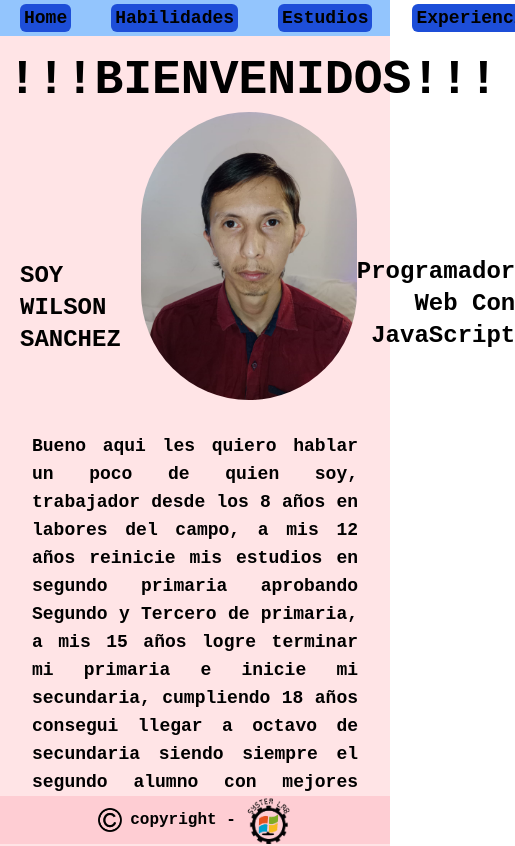
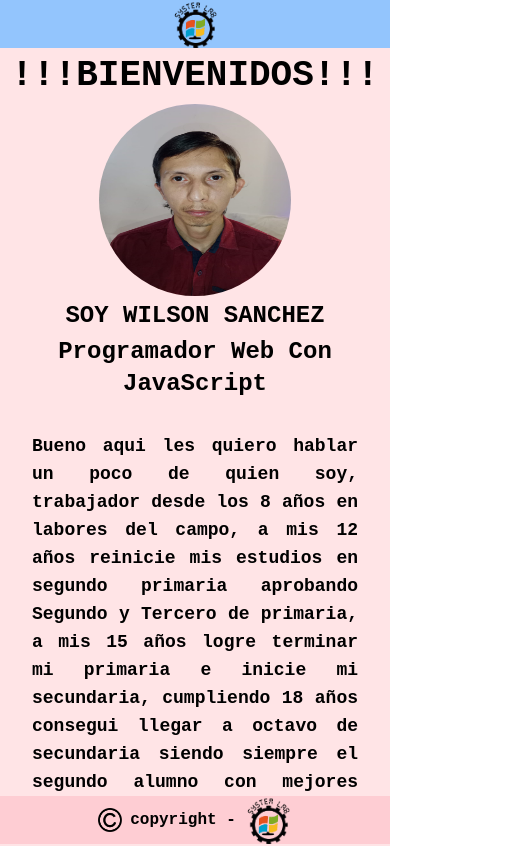
Before and after one commit to WilsonSanFullStack/Portafolio, a React (Vite) app: page / in a window 390 px wide. Shown: the top 846 px of the page, 515 px wide, since content can reach past the window. Built offline with nearby package versions, Linux system fonts and the light colour scheme; a web font is replaced by a local one.

Commit message:
navbar y home responsive

```diff
--- a/src/component/Home.jsx
+++ b/src/component/Home.jsx
@@ -3,19 +3,19 @@ import React from "react";
 const Home = () => {
   return (
     <div className="bg-rose-100 min-h-screen pt-12 pb-12 justify-center items-center text-center">
-      <div className="a text-5xl font-bold p-2">
+      <div className="sm:text-4xl text-5xl font-bold p-2 ">
         <h1>!!!BIENVENIDOS!!!</h1>
       </div>
-      <div className="flex">
-        <h2 className="text-2xl p-5 font-bold text-left mt-32 mx-auto">
-          SOY WILSON SANCHEZ
-        </h2>
+      <div className="sm:flex-col sm:justify-center sm:items-center  justify-center">
         <img
           src="/foto.jpg"
           alt="foto personal"
-          className="w-72 h-72 rounded-full  mx-auto"
+          className="sm:rounded-full sm:w-48 sm:h-48 w-72 h-72 rounded-full  mx-auto"
         />
-        <h2 className="font-bold text-2xl text-right mt-36 mx-auto">
+        <h2 className="sm:p-0 sm:mt-1 text-2xl p-5 font-bold  mx-auto">
+          SOY WILSON SANCHEZ
+        </h2>
+        <h2 className="sm:mt-1 sm:mx-auto sm:text-center font-bold text-2xl mx-auto">
           Programador Web Con JavaScript
         </h2>
       </div>
--- a/src/component/NavBar.jsx
+++ b/src/component/NavBar.jsx
@@ -1,27 +1,69 @@
-import React from "react";
+import React, { useState, useEffect } from "react";
 import { NavLink } from "react-router-dom";
 
 const NavBar = () => {
+  const [showMenu, setShowMenu] = useState(false);
+
+  const isScreenWidthGreaterThan640 = () => {
+    return window.innerWidth > 640;
+  };
+
+  useEffect(() => {
+    setShowMenu(isScreenWidthGreaterThan640());
+
+    const handleResize = () => {
+      setShowMenu(isScreenWidthGreaterThan640());
+    };
+
+    window.addEventListener("resize", handleResize);
+    return () => {
+      window.removeEventListener("resize", handleResize);
+    };
+  }, []);
+
+  const toggleMenu = () => {
+    if (!isScreenWidthGreaterThan640()) {
+      setShowMenu(!showMenu);
+    }
+  };
+
+  const handleNavLinkClick = () => {
+    if (!isScreenWidthGreaterThan640()) {
+      setShowMenu(false);
+    }
+  };
+
   return (
     <div className="bg-blue-300 w-full flex justify-between items-center fixed top-0 z-10">
-      <NavLink to="/">
-        <button className="btn-n">Home</button>
-      </NavLink>
-      <NavLink to="/habilidades">
-        <button className="btn-n">Habilidades</button>
-      </NavLink>
-
-      <NavLink to="/estudios">
-        <h2 className="btn-n">Estudios</h2>
-      </NavLink>
-
-      <NavLink to="/experiencia">
-        <h2 className="btn-n">Experiencia</h2>
-      </NavLink>
-
-      <NavLink to="/contact">
-        <h2 className="btn-n">Contacto</h2>
-      </NavLink>
+      {showMenu && (
+        <div
+          className={`sm:flex sm:flex-col md:flex md:justify-between`}
+        >
+          <NavLink to="/" className="btn-n" onClick={handleNavLinkClick}>
+            Home
+          </NavLink>
+          <NavLink to="/habilidades" className="btn-n" onClick={handleNavLinkClick}>
+            Habilidades
+          </NavLink>
+          <NavLink to="/estudios" className="btn-n" onClick={handleNavLinkClick}>
+            Estudios
+          </NavLink>
+          <NavLink to="/experiencia" className="btn-n" onClick={handleNavLinkClick}>
+            Experiencia
+          </NavLink>
+          <NavLink to="/contact" className="btn-n" onClick={handleNavLinkClick}>
+            Contacto
+          </NavLink>
+        </div>
+      )}
+      <div
+        className={`sm:flex sm:justify-center sm:items-center sm:mx-auto md:hidden ${
+          showMenu ? "hidden" : ""
+        }`}
+        onClick={toggleMenu}
+      >
+        <img src="/system.png" alt="logo system" className="w-12" />
+      </div>
     </div>
   );
 };
--- a/tailwind.config.js
+++ b/tailwind.config.js
@@ -9,6 +9,11 @@ export default {
       fontFamily: {
         'victor-mono': ['"Victor Mono"', 'monospace']
       },
+      screens: {
+        'sm': {'max': '570px'},  // Dispositivos por debajo de 640px
+        'md': '572px',           // Dispositivos medianos (640px y más)
+        // Resto de tus breakpoints
+      }
     },
   },
   plugins: [],
```
